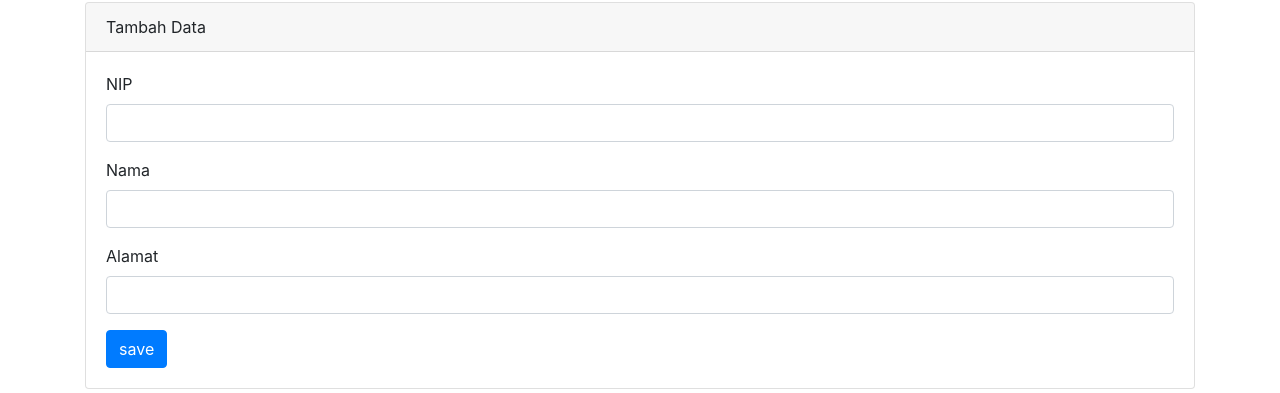
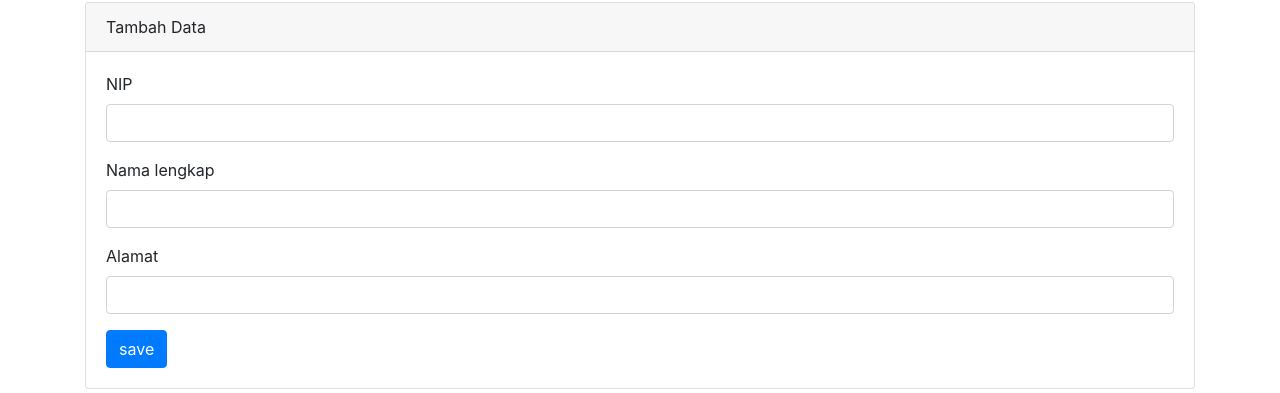
Before and after one commit to rafeyfaasyla/Day3PraPKL_ReviewOOP, a PHP site: page /create.php in a window 1280 px wide. Shown: the part 100-493 px from the top of the page. Run offline with PHP 8.4, Linux system fonts and the light colour scheme.

Commit message:
Ganti nama

```diff
--- a/guru/create.php
+++ b/guru/create.php
@@ -47,7 +47,7 @@
                         <input type="number" class="form-control" name="nip" >
                     </div>
                     <div class="form-group">
-                        <label for="exampleInputEmail1">Nama</label>
+                        <label for="exampleInputEmail1">Nama lengkap</label>
                         <input type="text" class="form-control" name="nama">
                     </div>
                     <div class="form-group">
```
